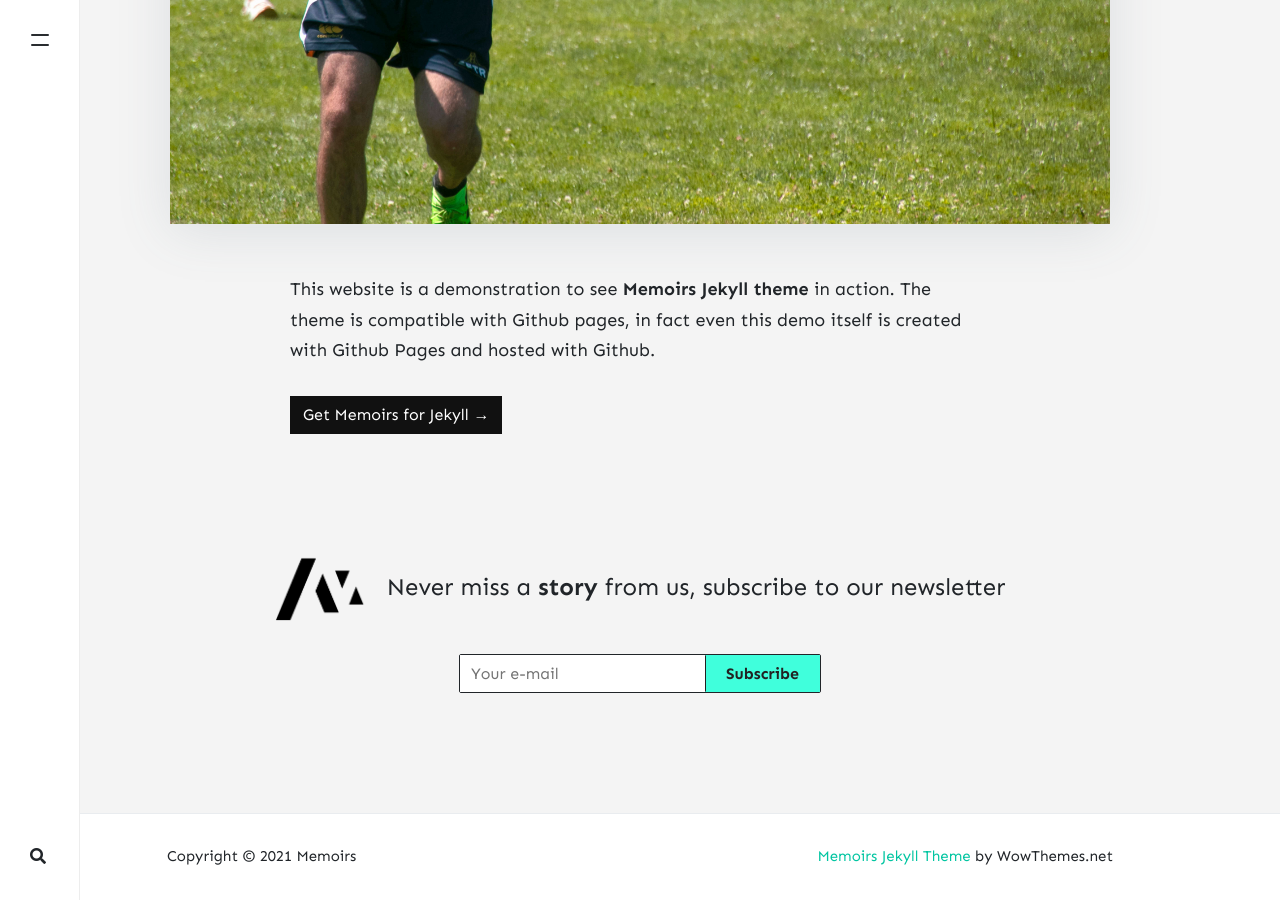
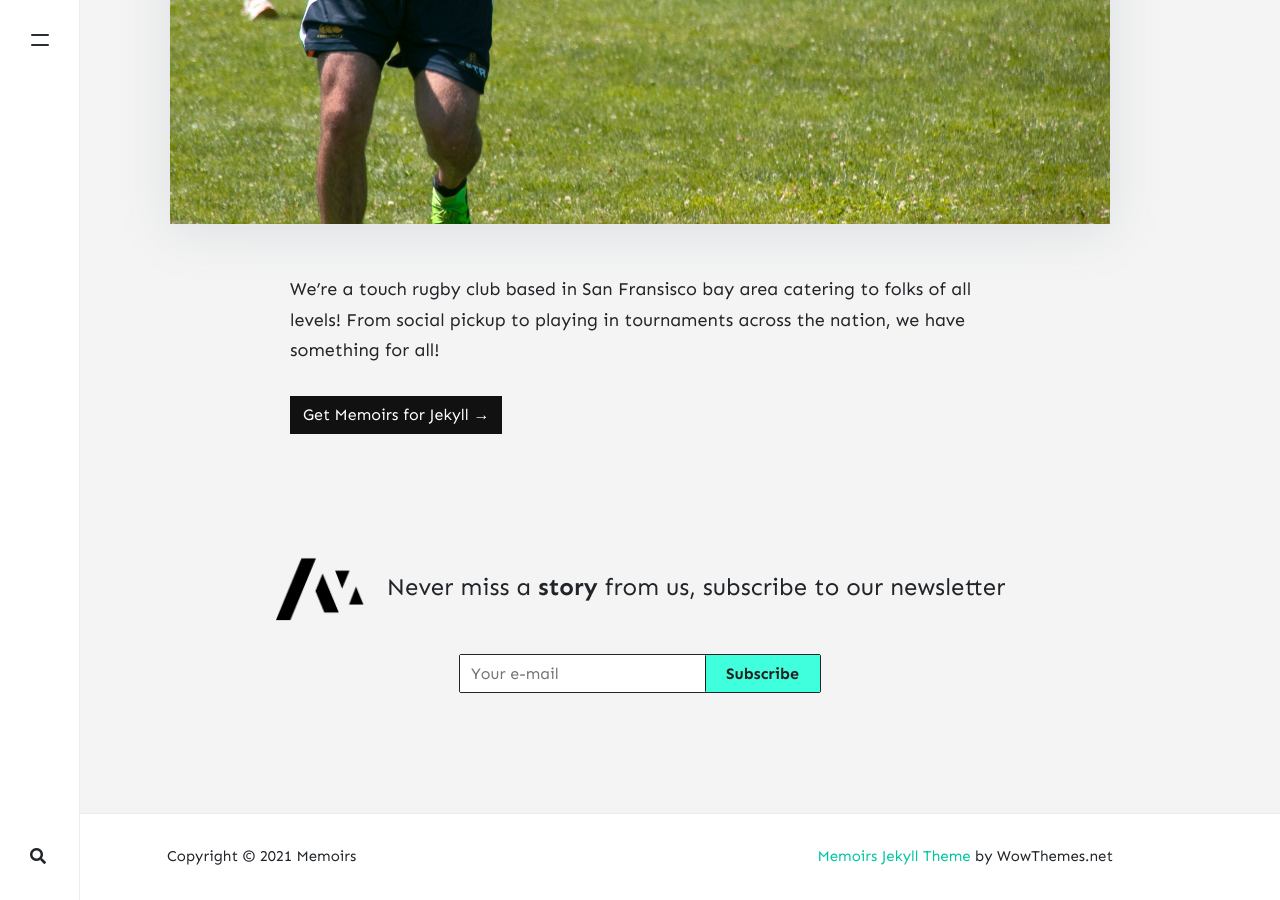
Before and after one commit to stackbit-projects/blue-triceratops-4f502, a Jekyll site: the page built from _pages/about.md, in a window 1280 px wide and 900 px high, scrolled down 895 px. Built offline with Jekyll 4.4.1, drawn with Linux system fonts in a browser that asks for light colours; nearby versions of some CDN libraries; comment, search, counter and statistics services are not loaded.

Commit message:
about.md: changed

```diff
--- a/_pages/about.md
+++ b/_pages/about.md
@@ -7,6 +7,6 @@ image: assets/images/hero_2_cropped.jpg
 imageshadow: true
 ---
 
-This website is a demonstration to see **Memoirs Jekyll theme** in action. The theme is compatible with Github pages, in fact even this demo itself is created with Github Pages and hosted with Github.
+We're a touch rugby club based in San Fransisco bay area catering to folks of all levels! From social pickup to playing in tournaments across the nation, we have something for all!
 
 <a target="_blank" href="https://bootstrapstarter.com/jekyll-theme-memoirs/" class="btn btn-dark"> Get Memoirs for Jekyll &rarr;</a>
```
